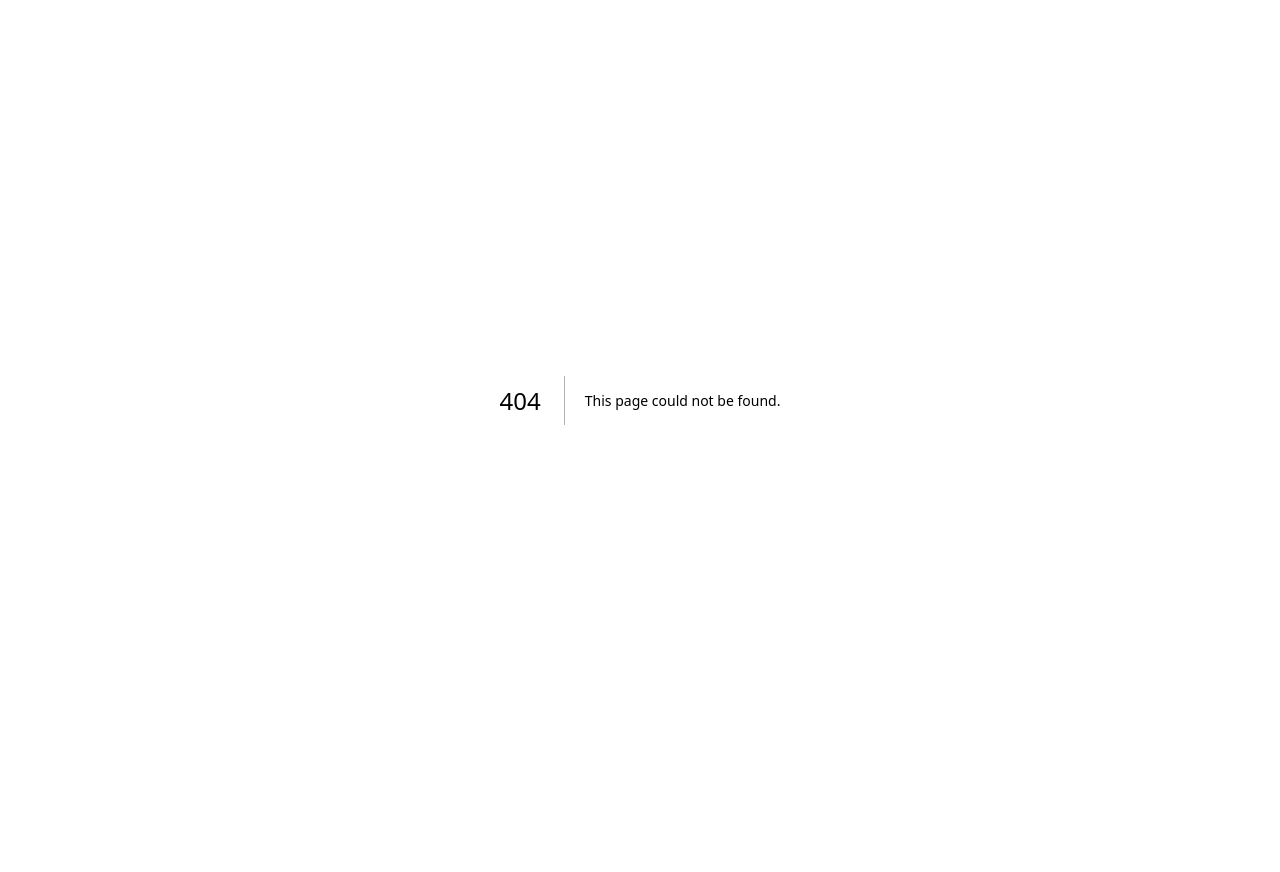
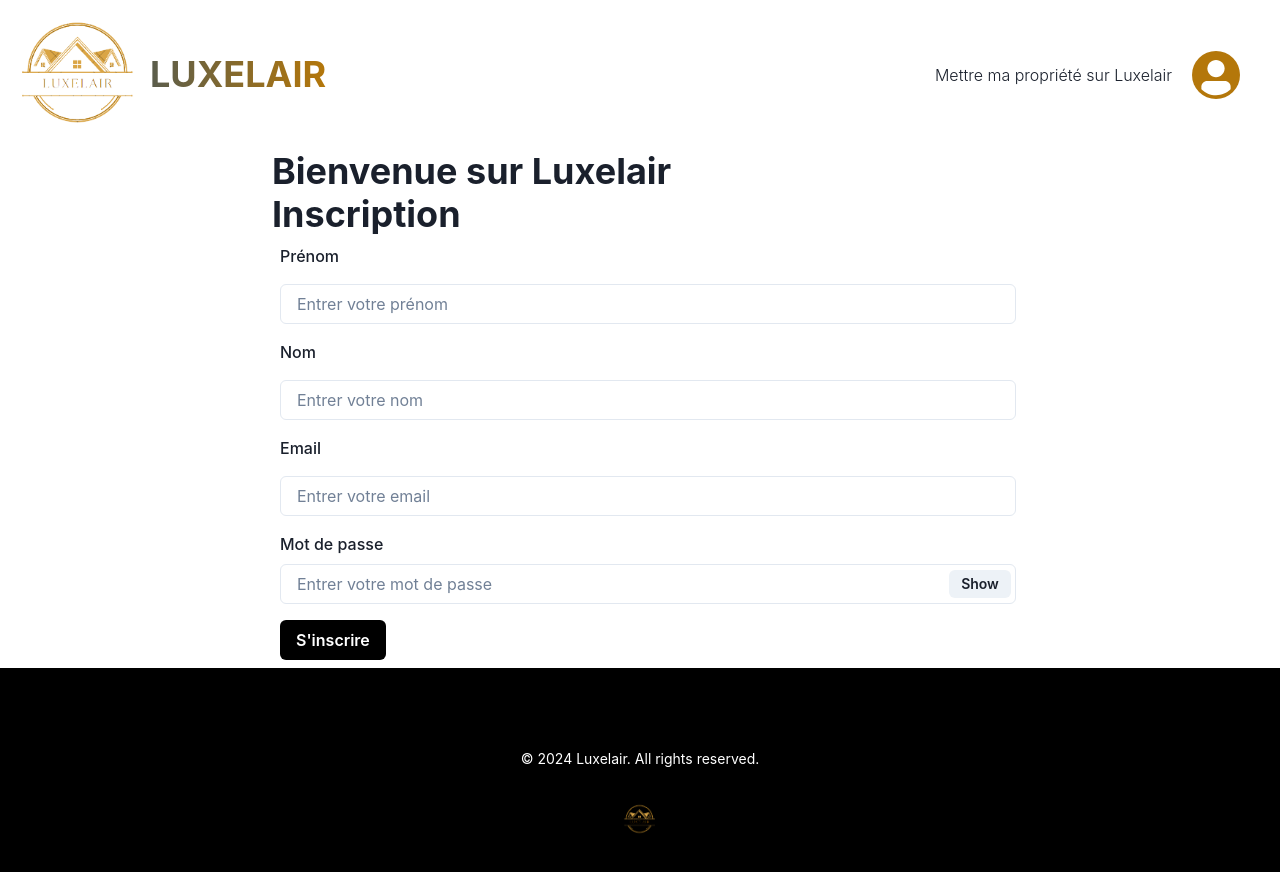
Before and after one commit to koukabel/Luxelair, a Next.js app in the folder web-app/: page /register in a window 1280 px wide. Before the commit this address had no page. Shown: the top 872 px of the page. Before the commit the page ends 800 px from the top, so only its background shows below. Built offline with nearby package versions, Linux system fonts and the light colour scheme.

Commit message:
add form login and register

```diff
--- /dev/null
+++ b/web-app/src/pages/register.tsx
@@ -0,0 +1,57 @@
+import {
+  ChakraProvider,
+  Heading,
+  FormLabel,
+  Input,
+  InputGroup,
+  InputRightElement,
+  Button,
+  Container,
+} from "@chakra-ui/react";
+import Footer from "@/components/Footer";
+import Navbar from "@/components/Navbar";
+import { useState } from "react";
+
+export default function CreateAdForm() {
+  const [show, setShow] = useState(false);
+  const handleClick = () => setShow(!show);
+
+  return (
+    <ChakraProvider>
+      <Navbar />
+      <Container maxW="3xl">
+        <Heading>Bienvenue sur Luxelair</Heading>
+        <Heading>Inscription</Heading>
+        <FormLabel m={2}>Prénom</FormLabel>
+        <Input m={2} type="text" placeholder="Entrer votre prénom" />
+        <FormLabel m={2}>Nom</FormLabel>
+        <Input m={2} type="text" placeholder="Entrer votre nom" />
+        <FormLabel m={2}>Email</FormLabel>
+        <Input m={2} type="email" placeholder="Entrer votre email" />
+        <FormLabel m={2}>Mot de passe</FormLabel>
+        <InputGroup size="md" m={2}>
+          <Input
+            pr="4.5rem"
+            type={show ? "text" : "password"}
+            placeholder="Entrer votre mot de passe"
+          />
+          <InputRightElement width="4.5rem">
+            <Button h="1.75rem" size="sm" onClick={handleClick}>
+              {show ? "Hide" : "Show"}
+            </Button>
+          </InputRightElement>
+        </InputGroup>
+        <Button
+          m={2}
+          variant="solid"
+          bg="#000000"
+          color="white"
+          _hover={{ bg: "#B4770A" }}
+        >
+          S'inscrire
+        </Button>
+      </Container>
+      <Footer />
+    </ChakraProvider>
+  );
+}
```
Also changed, not shown: web-app/src/pages/login.tsx (added, +53 -0 lines).
